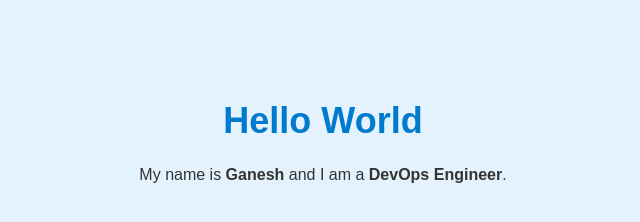
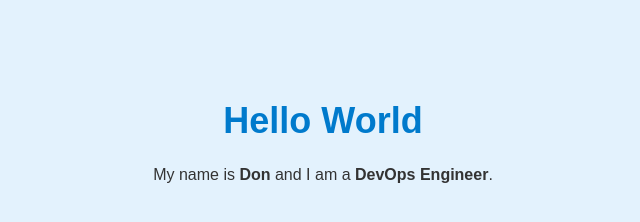
Before and after one commit to Ganesh491989/rolebase-ec2, a plain HTML site: page index.html in a window 1280 px wide. Shown: the full height of the page, 317-957 px from the left. Drawn offline with Linux system fonts and the light colour scheme.

Commit message:
Add website update

```diff
--- a/index.html
+++ b/index.html
@@ -18,6 +18,6 @@
 </head>
 <body>
   <h1>Hello World</h1>
-  <p>My name is <strong>Ganesh</strong> and I am a <strong>DevOps Engineer</strong>.</p>
+  <p>My name is <strong>Don</strong> and I am a <strong>DevOps Engineer</strong>.</p>
 </body>
 </html>
```
